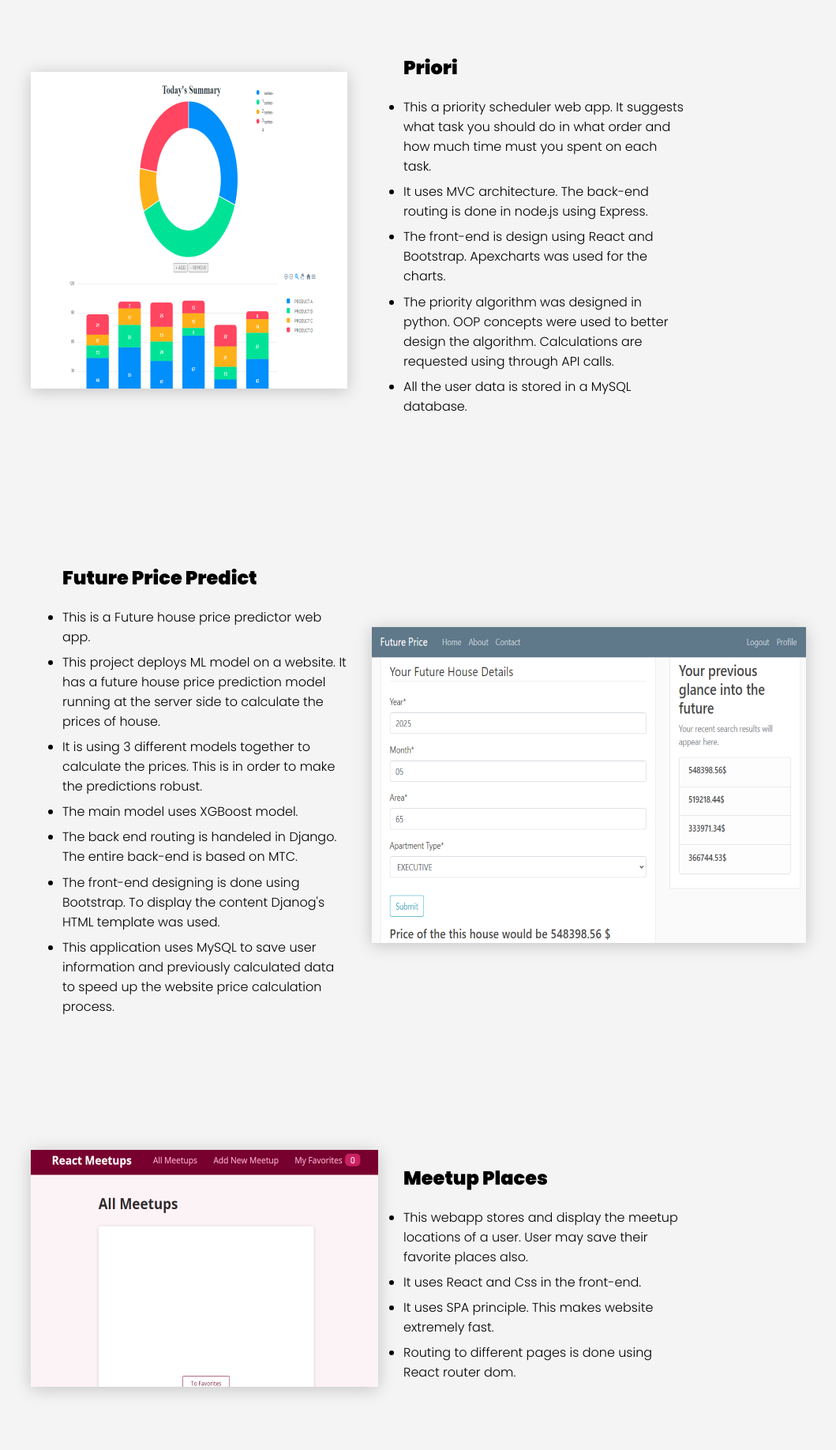
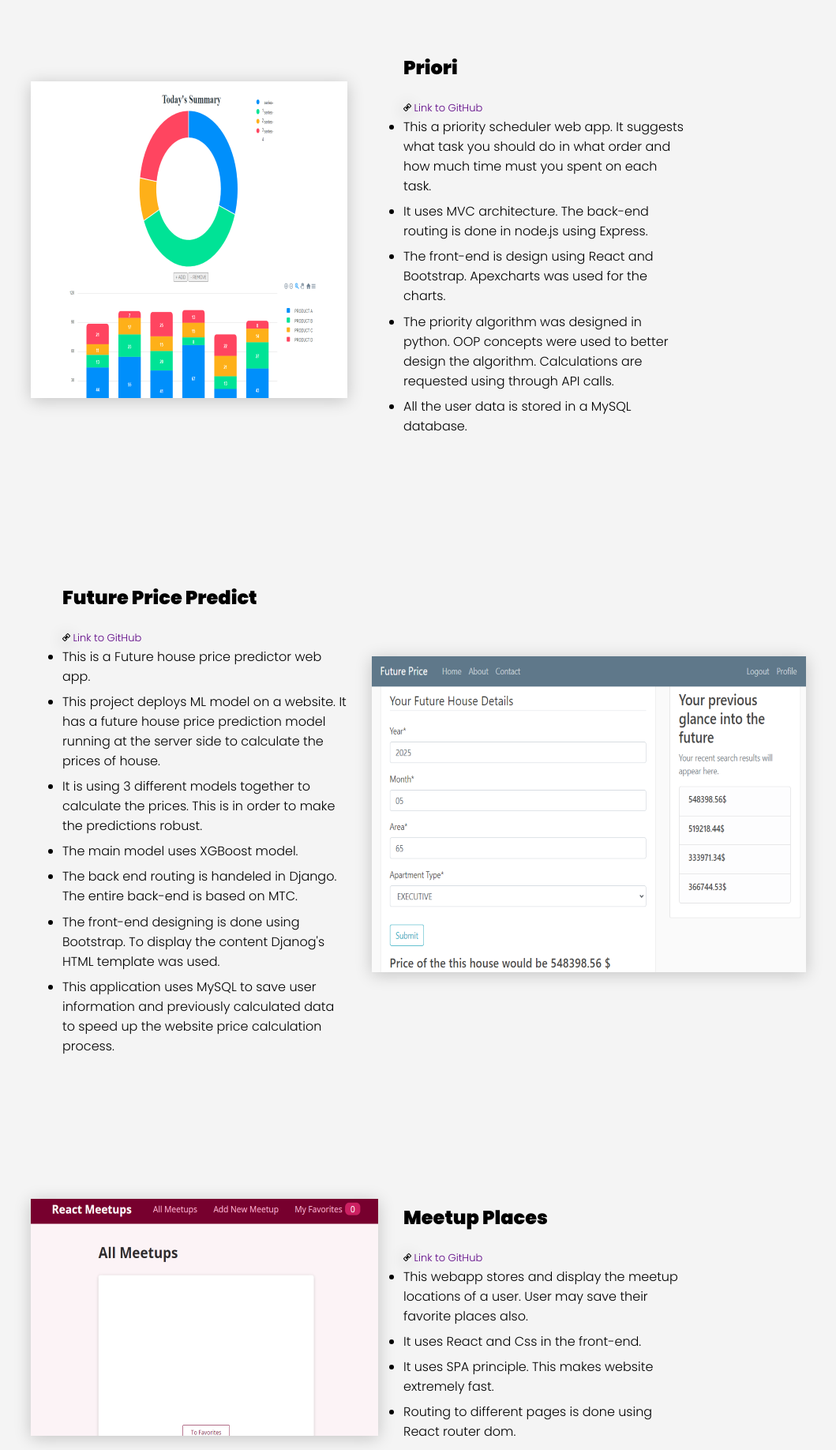
Before and after one commit to DJayDixit/Portfolio, a website: page index.html in a window 1280 px wide. Shown: the part 1900-3736 px from the top of the page at 79% size, without its empty margins (185-1244 px from the left). Drawn offline with Linux system fonts and the light colour scheme.

Commit message:
done finally

```diff
--- a/index.html
+++ b/index.html
@@ -115,6 +115,7 @@
           />
           <ul class="slide-in from-right">
             <h2>Priori </h2>
+            <a href="https://github.com/DJayDixit/Priority_Scheduler" style="text-decoration: none; color: rgb(92, 4, 133); font-size: small;"> <img style="max-width: 20px; max-height: 10px;" src="img/link.svg"> Link to GitHub</a>
             <li style="font-size: medium; padding-bottom: 2%;">This a priority scheduler web app. It suggests what task you should do in what order and how much time must you spent on each task.</li>
             <li style="font-size: medium; padding-bottom: 2%;">It uses MVC architecture. The back-end routing is done in node.js using Express.</li>
             <li style="font-size: medium; padding-bottom: 2%;">The front-end is design using React and Bootstrap. Apexcharts was used for the charts.</li>
@@ -125,6 +126,7 @@
         <div class="more-stuff-grid">
           <ul class="slide-in from-left">
             <h2>Future Price Predict</h2>
+            <a href="https://github.com/DJayDixit/ml-web-project" style="text-decoration: none; color:rgb(92, 4, 133); font-size: small;"> <img style="max-width: 20px; max-height: 10px;" src="img/link.svg"> Link to GitHub</a>
             <li style="font-size: medium; padding-bottom: 2%;">This is a Future house price predictor web app.</li>
             <li style="font-size: medium; padding-bottom: 2%;">This project deploys ML model on a website. It has a future house price prediction model running at the server side to calculate the prices of house.</li>
             <li style="font-size: medium; padding-bottom: 2%;">It is using 3 different models together to calculate the prices. This is in order to make the predictions robust.</li>
@@ -147,6 +149,7 @@
           />
           <ul class="slide-in from-right">
             <h2>Meetup Places</h2>
+            <a href="https://github.com/DJayDixit/meetup-places" style="text-decoration: none; color:rgb(92, 4, 133); font-size: small;"> <img style="max-width: 20px; max-height: 10px;" src="img/link.svg"> Link to GitHub</a>
             <li style="font-size: medium; padding-bottom: 2%;">This webapp stores and display the meetup locations of a user. User may save their favorite places also.</li>
             <li style="font-size: medium; padding-bottom: 2%;">It uses React and Css in the front-end.</li>
             <li style="font-size: medium; padding-bottom: 2%;">It uses SPA principle. This makes website extremely fast.</li>
@@ -156,6 +159,7 @@
         <div class="more-stuff-grid">
           <ul class="slide-in from-left">
             <h2>Responsive Website</h2>
+            <a href="https://github.com/DJayDixit/responsive_website" style="text-decoration: none; color:rgb(92, 4, 133); font-size: small;"> <img style="max-width: 20px; max-height: 10px;" src="img/link.svg"> Link to GitHub</a>
             <li style="font-size: medium; padding-bottom: 2%;">This project was done to practise Responsive website designing.</li>
             <li style="font-size: medium; padding-bottom: 2%;">It uses HTML, Sass, and JavaScript.</li>
             <li style="font-size: medium; padding-bottom: 2%;">Media queries were used to design responsive website. JavaScript was used to handle basic actions.</li>
```
Also changed, not shown: img/link.svg (added).
